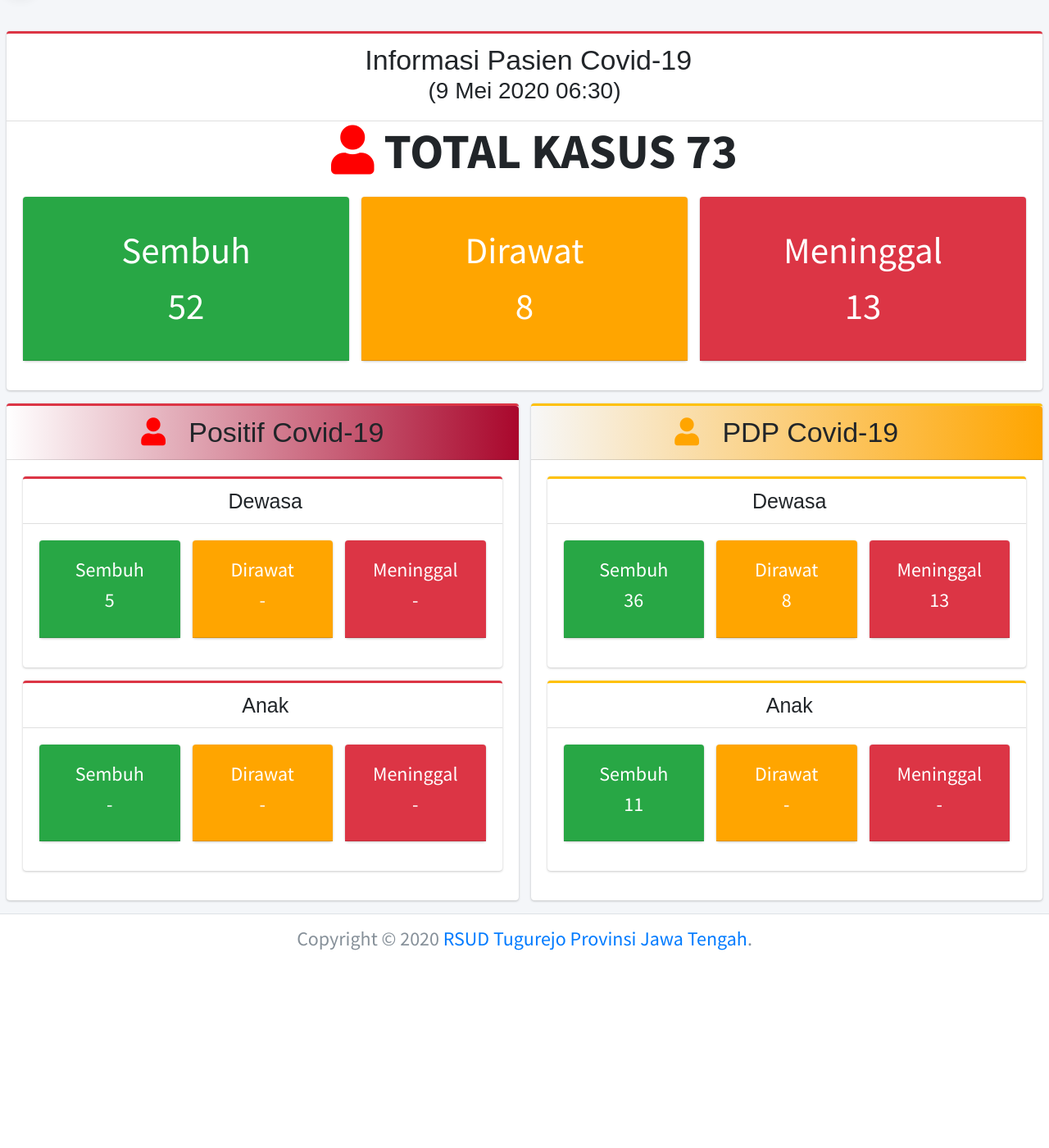
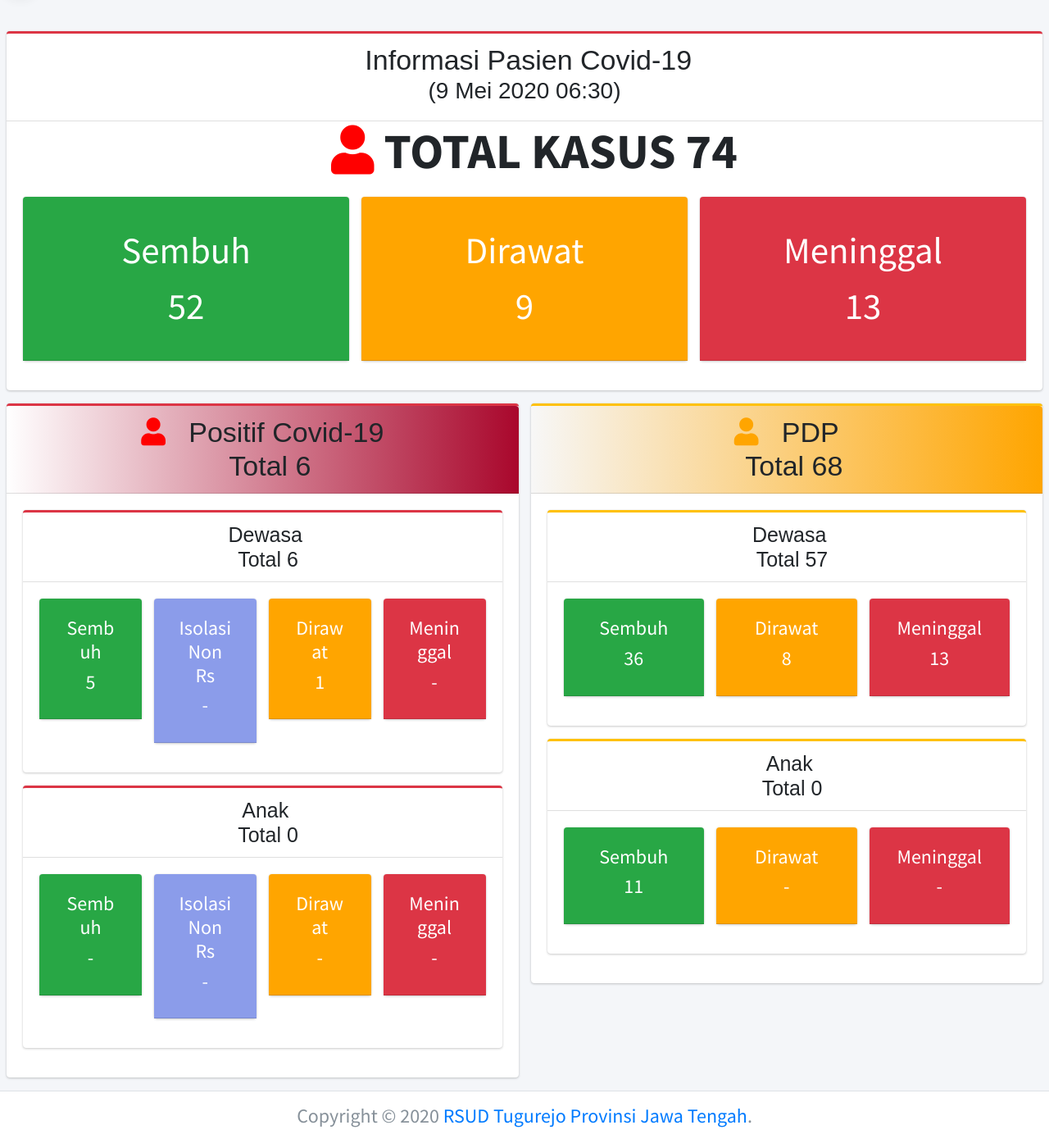
Before and after one commit to stalsarona/infoCovidDkk, a CodeIgniter app: page /database/index.php/covid_informasi/index in a window 1280 px wide. Shown: the part 63-1463 px from the top of the page at 82% size. Before the commit the page ends 1222 px from the top, so only its background shows below. Run offline with CodeIgniter, Linux system fonts and the light colour scheme; some libraries are stand-ins or nearby versions.

Commit message:
data terbaru

```diff
--- a/application/views/V_informasi_covid.php
+++ b/application/views/V_informasi_covid.php
@@ -175,7 +175,7 @@ input.invalid {
               <div class="card-header" style="text-align: center;align-items: center;display: grid;font-family: fantasy;">
                 <h1 class="card-title m-0" style="text-align: center;font-size: 34px;">&nbsp;Informasi Pasien Covid-19 </h1> <h3>(9 Mei 2020 06:30)</h3>
               </div>
-              <h1 class="card-title m-0" style="text-align: center;font-size: 60px;"> &nbsp; <i class="fa fa-user" style="color: red;"></i> <b>TOTAL KASUS 73</b></h1>
+              <h1 class="card-title m-0" style="text-align: center;font-size: 60px;"> &nbsp; <i class="fa fa-user" style="color: red;"></i> <b>TOTAL KASUS 74</b></h1>
             <div class="card-body">
 
               <!-- One "tab" for each step in the form: -->
@@ -209,7 +209,7 @@ input.invalid {
                                     Dirawat
                                         <div class="col-md-12">
                                         <div class="">
-                                            8
+                                            9
                                         </div>
                                         </div>
 
@@ -263,6 +263,7 @@ input.invalid {
             <div class="card card-danger card-outline">
               <div class="card-header" style="text-align: center;align-items: center;display: grid;font-family: fantasy;background: linear-gradient(90deg, rgb(255, 255, 255) 0%, rgb(169, 7, 44) 100%);">
                 <h1 class="card-title m-0" style="text-align: center;font-size: 34px;"><i class="fa fa-user" style="color: red;"></i> &nbsp; Positif Covid-19</h1>
+                <h1 class="card-title m-0" style="text-align: center;font-size: 34px;"> &nbsp; Total 6</h1>
               </div>
               <h1 class="card-title m-0" style="text-align: center;font-size: 34px;"></h1>
             <div class="card-body">
@@ -275,11 +276,12 @@ input.invalid {
                     <div class="card card-danger card-outline">
                         <div class="card-header" style="text-align: center;align-items: center;display: grid;font-family: fantasy;">
                             <h1 class="card-title m-0" style="text-align: center;font-size: 25px;"> &nbsp;Dewasa</h1>
+                            <h1 class="card-title m-0" style="text-align: center;font-size: 25px;"> &nbsp; Total 6</h1>
                         </div>
 
                         <div class="card-body">
                             <div class="row">
-                                <div class="col-md-4">
+                                <div class="col-md-3">
                                     <div class="card card-success" >
                                         <div class="card-header" style="background:#28a745; color:white; font-size:45px;">
                                         <div class="card-body body-padding">
@@ -298,14 +300,13 @@ input.invalid {
                                         </div>
                                     </div>
                                 </div>
-
-                                <div class="col-md-4">
-                                    <div class="card card-warning">
-                                        <div class="card-header" style="background: orange; color:white;font-size:45px;">
+                                <div class="col-md-3">
+                                    <div class="card card-success" >
+                                        <div class="card-header" style="background:#8b9cea; color:white; font-size:45px;">
                                         <div class="card-body body-padding">
                                             <div class="row">
                                             <div class="col-md-12 text-center">
-                                            <h4>Dirawat</h4>
+                                            <h4>Isolasi Non Rs</h4>
                                                 <div class="col-md-12">
                                                 <div class="">
                                                     <h4>-</h4>
@@ -318,8 +319,27 @@ input.invalid {
                                         </div>
                                     </div>
                                 </div>
+                                <div class="col-md-3">
+                                    <div class="card card-warning">
+                                        <div class="card-header" style="background: orange; color:white;font-size:45px;">
+                                        <div class="card-body body-padding">
+                                            <div class="row">
+                                            <div class="col-md-12 text-center">
+                                            <h4>Dirawat</h4>
+                                                <div class="col-md-12">
+                                                <div class="">
+                                                    <h4>1</h4>
+                                                </div>
+                                                </div>
 
-                                <div class="col-md-4">
+                                            </div>
+                                            </div>
+                                        </div>
+                                        </div>
+                                    </div>
+                                </div>
+
+                                <div class="col-md-3">
                                     <div class="card card-danger">
                                         <div class="card-header" style="background:#dc3545; color:white;font-size:45px;">
                                         <div class="card-body body-padding">
@@ -344,12 +364,13 @@ input.invalid {
                     <div class="card card-danger card-outline">
                         <div class="card-header" style="text-align: center;align-items: center;display: grid;font-family: fantasy;">
                             <h1 class="card-title m-0" style="text-align: center;font-size: 25px;"> &nbsp;Anak</h1>
+                            <h1 class="card-title m-0" style="text-align: center;font-size: 25px;"> &nbsp; Total 0</h1>
                         </div>
 
                         <div class="card-body">
                             <div class="row">
 
-                                <div class="col-md-4">
+                                <div class="col-md-3">
                                     <div class="card card-success">
                                         <div class="card-header" style="background:#28a745; color:white; font-size:45px;">
                                         <div class="card-body body-padding">
@@ -368,7 +389,26 @@ input.invalid {
                                         </div>
                                     </div>
                                 </div>
-                                <div class="col-md-4">
+                                <div class="col-md-3">
+                                    <div class="card card-success" >
+                                        <div class="card-header" style="background:#8b9cea; color:white; font-size:45px;">
+                                        <div class="card-body body-padding">
+                                            <div class="row">
+                                            <div class="col-md-12 text-center">
+                                            <h4>Isolasi Non Rs</h4>
+                                                <div class="col-md-12">
+                                                <div class="">
+                                                    <h4>-</h4>
+                                                </div>
+                                                </div>
+
+                                            </div>
+                                            </div>
+                                        </div>
+                                        </div>
+                                    </div>
+                                </div>
+                                <div class="col-md-3">
                                     <div class="card card-warning">
                                         <div class="card-header" style="background: orange; color:white;font-size:45px;">
                                         <div class="card-body body-padding">
@@ -387,7 +427,7 @@ input.invalid {
                                         </div>
                                     </div>
                                 </div>
-                                <div class="col-md-4">
+                                <div class="col-md-3">
                                     <div class="card card-danger">
                                         <div class="card-header" style="background:#dc3545; color:white;font-size:45px;">
                                         <div class="card-body body-padding">
@@ -438,7 +478,8 @@ input.invalid {
           <div class="col-lg-6">
             <div class="card card-warning card-outline">
               <div class="card-header" style="text-align: center;align-items: center;display: grid;font-family: fantasy;background: linear-gradient(90deg, rgb(247, 247, 247) 0%, rgb(255, 165, 0) 100%);">
-                <h1 class="card-title m-0" style="text-align: center;font-size: 34px;"><i class="fa fa-user" style="color: orange;"></i>  &nbsp; PDP Covid-19</h1>
+                <h1 class="card-title m-0" style="text-align: center;font-size: 34px;"><i class="fa fa-user" style="color: orange;"></i>  &nbsp; PDP</h1>
+                <h1 class="card-title m-0" style="text-align: center;font-size: 34px;"> &nbsp; Total 68</h1>
               </div>
               <h1 class="card-title m-0" style="text-align: center;font-size: 34px;"></h1>
               <div class="card-body">
@@ -451,6 +492,7 @@ input.invalid {
                     <div class="card card-warning card-outline">
                         <div class="card-header" style="text-align: center;align-items: center;display: grid;font-family: fantasy;">
                             <h1 class="card-title m-0" style="text-align: center;font-size: 25px;"> &nbsp;Dewasa</h1>
+                            <h1 class="card-title m-0" style="text-align: center;font-size: 25px;"> &nbsp; Total 57</h1>
                         </div>
 
                         <div class="card-body">
@@ -519,6 +561,7 @@ input.invalid {
                     <div class="card card-warning card-outline">
                         <div class="card-header" style="text-align: center;align-items: center;display: grid;font-family: fantasy;">
                             <h1 class="card-title m-0" style="text-align: center;font-size: 25px;"> &nbsp;Anak</h1>
+                            <h1 class="card-title m-0" style="text-align: center;font-size: 25px;"> &nbsp; Total 0</h1>
                         </div>
 
                         <div class="card-body">
```
